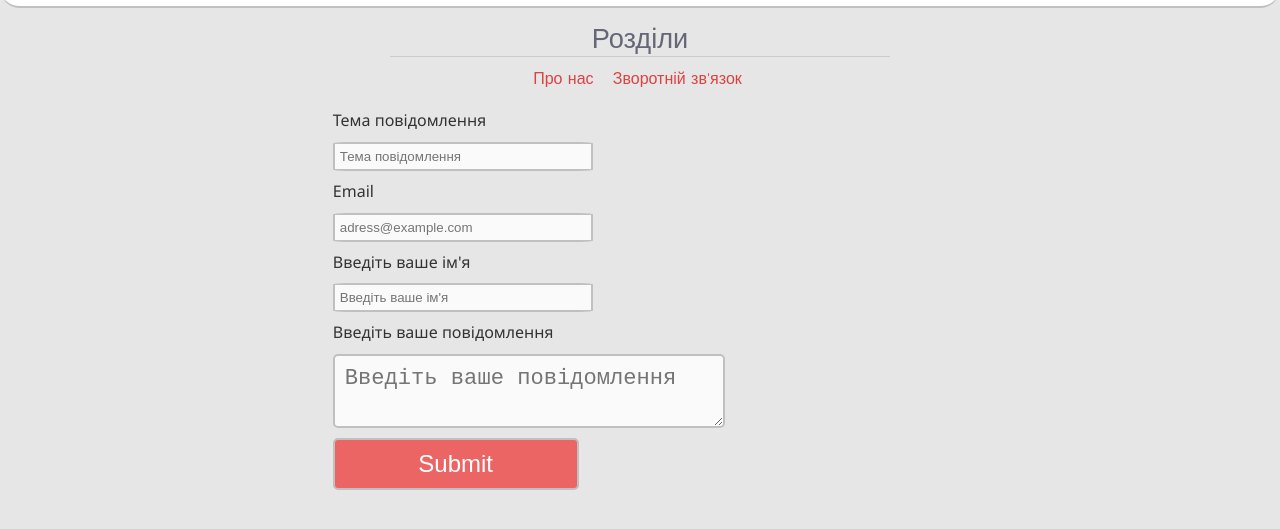
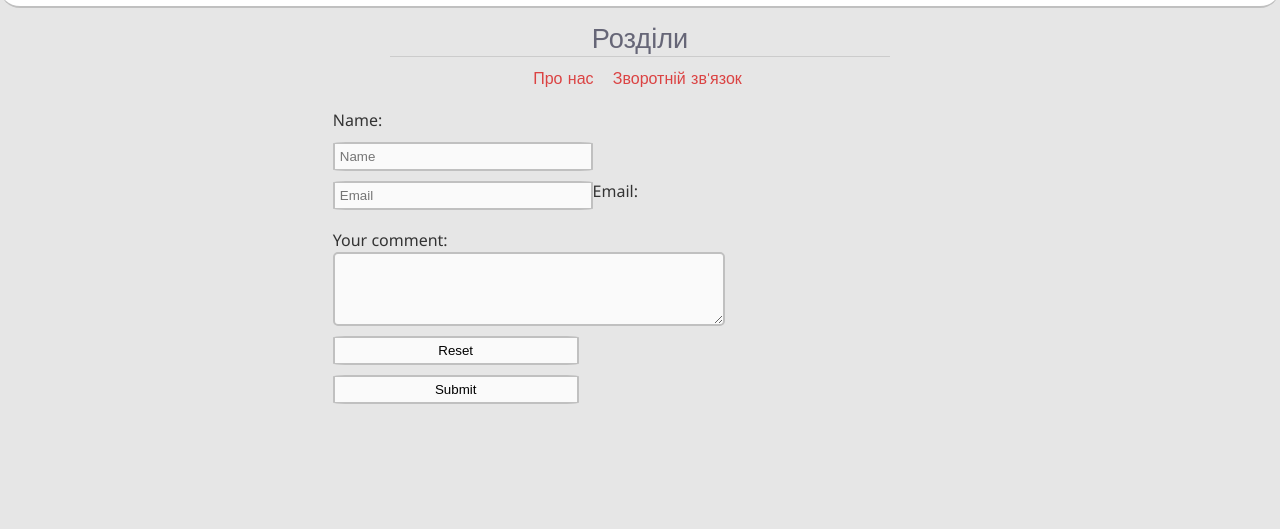
Before and after one commit to Bodyash7/newslviv, a plain HTML site: page feedback.html in a window 1280 px wide. Shown: the part 51-580 px from the top of the page. Drawn offline with Linux system fonts and the light colour scheme.

Commit message:
Description of the work done

```diff
--- a/feedback.html
+++ b/feedback.html
@@ -29,17 +29,30 @@
 			</center>
 			<div id="wrapper">
 				<div id="articles">
-					<form action="https://formspree.io/mrbodyash@gmail.com" method="POST">
-						<label for="subject">Тема повідомлення</label>
-						<input type="text" id="subject" name="subject" placeholder="Тема повідомлення">
-						<label for="Email">Email</label>
-						<input type="email" id="email" name="email" placeholder="adress@example.com">
-						<label for="name">Введіть ваше ім'я</label>
-						<input type="text" id="name" name="name" placeholder="Введіть ваше ім'я">
-						<label for="message">Введіть ваше повідомлення</label>
-						<textarea placeholder="Введіть ваше повідомлення" id="message" name="message"></textarea>
-						<input type="Submit" name="Відправити" id="send" name="send" />
-					</form>
+					<form method="POST" action="https://formspree.io/mrbodyash@gmail.com">
+            <label for="client-name">Name:</label>
+            <input type="text" placeholder="Name"
+             id="client-name" name="client-name" required>
+            <br>
+            <label>
+                Email: <input type="email" name="client-email" placeholder="Email" required>
+            </label>
+            <br>
+            <!--
+            <label>Gender:</label>
+            <label><input type="radio" value="male" name="gender" checked>Male</label>
+            <label><input type="radio" value="female" name="gender">Female</label>
+            <label><input type="radio" value="other" name="gender">Other</label>
+            <br> -->
+            <label>
+                Your comment:
+                <br>
+                <textarea name="comments"></textarea>
+            </label>
+            <br>
+            <input type="reset">
+            <input type="submit">
+        </form>
 					</div>
 					</div>
 				</div>
```
